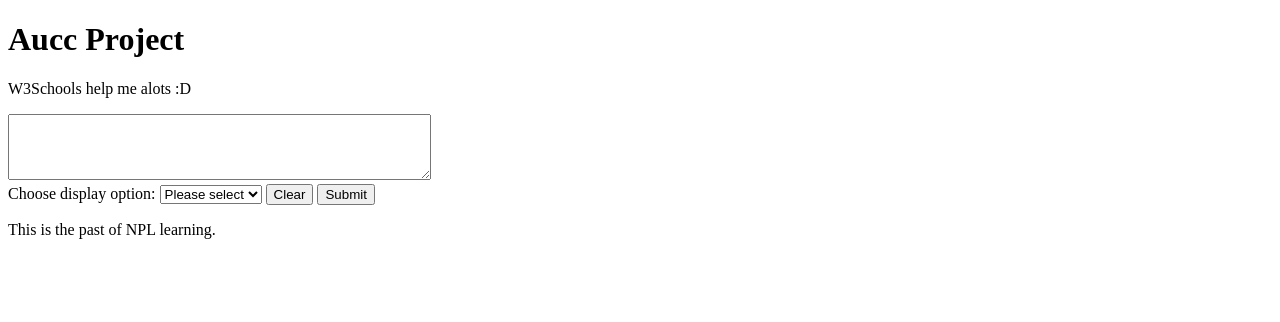
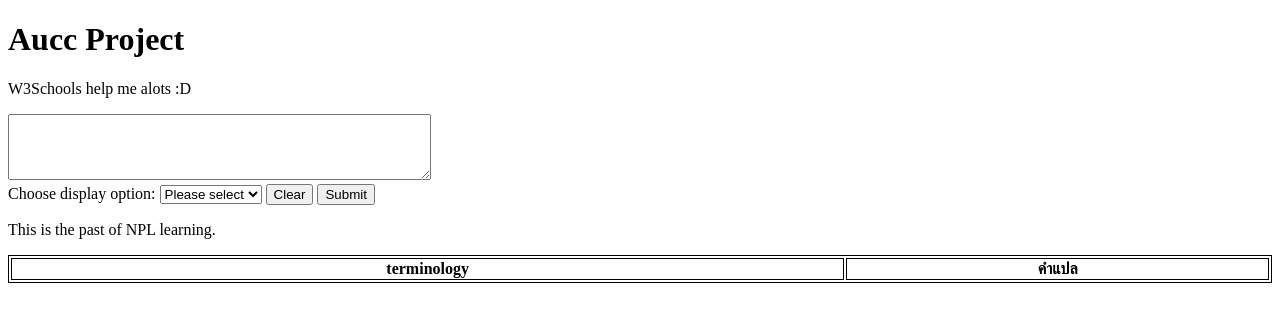
Before and after one commit to NatSuraden/Aucc_Project_NER, a Flask app: page / in a window 1280 px wide. Shown: the top 322 px of the page. Run offline with Flask 2, Linux system fonts and the light colour scheme; lists and menus that the app fills with data are empty.

Commit message:
Add files via upload

```diff
--- a/template/index.html
+++ b/template/index.html
@@ -1,5 +1,10 @@
 <!DOCTYPE html>
 <html>
+  <style>
+    table, th, td {
+      border:1px solid black;
+    }
+    </style>
 <body>
 
 <h1>Aucc Project</h1>
@@ -13,6 +18,7 @@
     <option class="blank" value="0">Please select</option>
     <option value="default">default</option>
     <option value="table">table display</option>
+    <option value="terminology">terminology</option>
   </select>
   <div id = "option_check1" style="display: none">
   <p ><input type="checkbox" id="option_check" name="spacy_option" value="DATE">
@@ -30,6 +36,19 @@
 
 <p>{{ go_article|markdown }}</p>
 
+  <table style="width:100%">
+    <tr>
+      <th>terminology</th>
+      <th>คำแปล</th>
+    </tr>
+    {% for row in range(rgo) %}
+      <tr>
+        <td>{{value[0][row]}}</td>
+        <td>{{value[1][row]}}</td>
+    </tr>
+    {% endfor %}
+
+
 <script>
     function showDiv(divId, element)
 {
```
